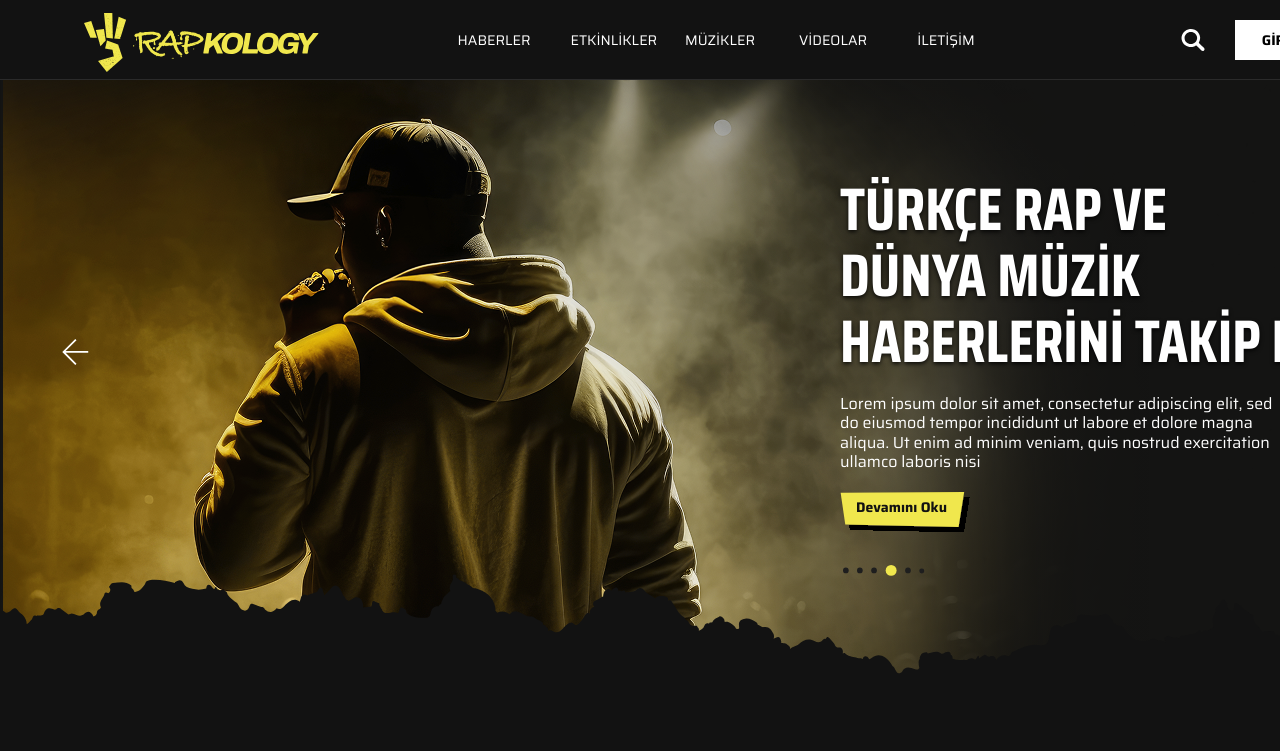
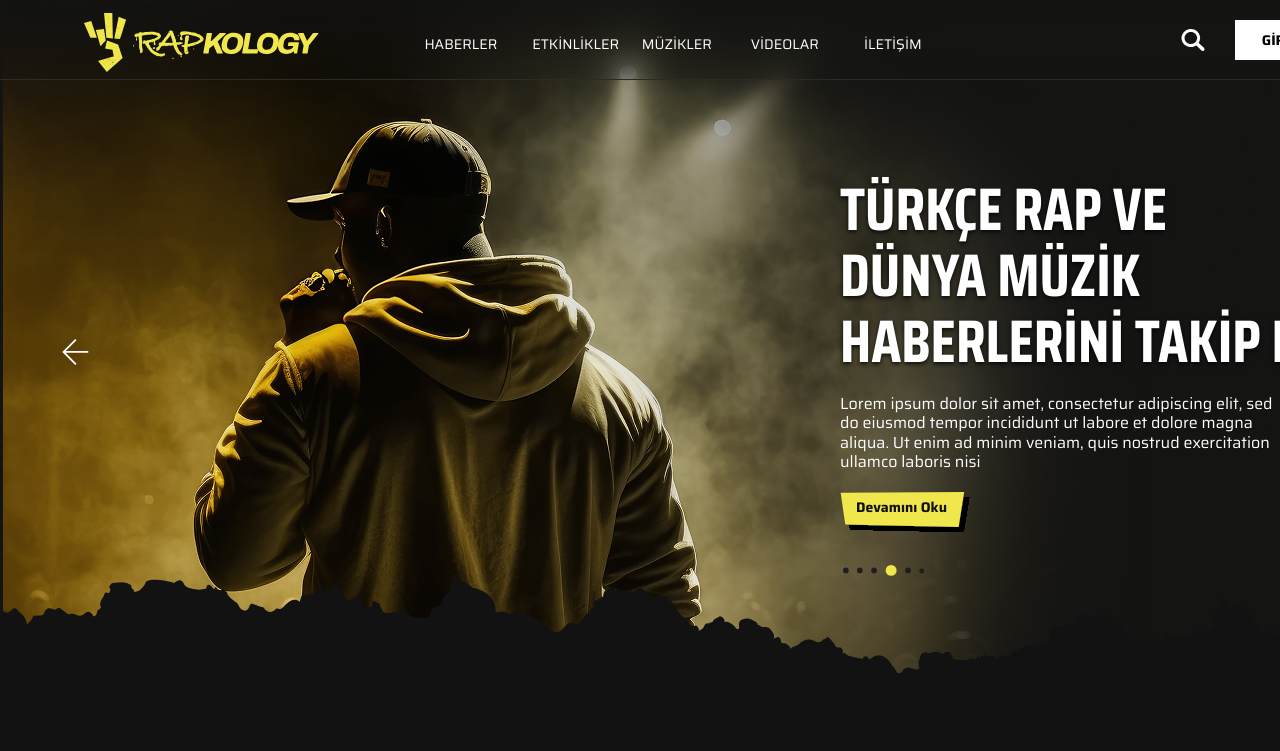
Before and after one commit to aliwert/codezone, a Next.js app: page / in a window 1280 px wide. Shown: the top 751 px of the page. Built offline with nearby package versions, Linux system fonts and the light colour scheme.

Commit message:
feat: add background blur to navbar

```diff
--- a/src/components/blog/BlogSection.tsx
+++ b/src/components/blog/BlogSection.tsx
@@ -37,8 +37,8 @@ export default function BlogSection() {
 
   return (
     <section className="relative w-full min-h-[90vh] overflow-hidden bg-[#0B0B0B] text-white">
-      <div className="w-full flex justify-center relative">
-        <Navbar />
+      <div className="w-full flex justify-center relative bg-[#121212]">
+        <Navbar blur={false} />
       </div>
 
       {/* bg layers */}
--- a/src/components/desktop/HeroSection.tsx
+++ b/src/components/desktop/HeroSection.tsx
@@ -13,7 +13,7 @@ export default function HeroSection() {
         transform: "rotate(0deg)",
       }}
     >
-      <div className="absolute top-0 left-0 right-0 z-50">
+      <div className="absolute top-0 left-0 right-0 z-50 backdrop-blur-md ">
         <Navbar />
       </div>
       {/* Background Image */}
--- a/src/components/desktop/Navbar.tsx
+++ b/src/components/desktop/Navbar.tsx
@@ -1,16 +1,23 @@
+"use client";
+
 import Image from "next/image";
 import Link from "next/link";
 
-export default function Navbar() {
+type NavbarProps = {
+  blur?: boolean;
+};
+
+export default function Navbar({ blur = true }: NavbarProps) {
   return (
     <nav
+      className={
+        (blur ? "backdrop-blur-2xl " : "backdrop-blur-0 bg-[#121212]") + ""
+      }
       style={{
         width: "1440px",
         height: "80px",
-        background: "#121212",
         borderBottom: "1px solid #2A2A2A",
-        backdropFilter: "blur(24px)",
-        WebkitBackdropFilter: "blur(24px)",
+
         opacity: 1,
         position: "relative",
         zIndex: 50,
@@ -44,11 +51,11 @@ export default function Navbar() {
         <div
           style={{
             position: "absolute",
-            top: "50%",
-            left: "50%",
+            top: "55%",
+            left: "47%",
             transform: "translate(-50%, -50%)",
             display: "flex",
-            gap: "40px",
+            gap: "35px",
             alignItems: "center",
           }}
         >
```
